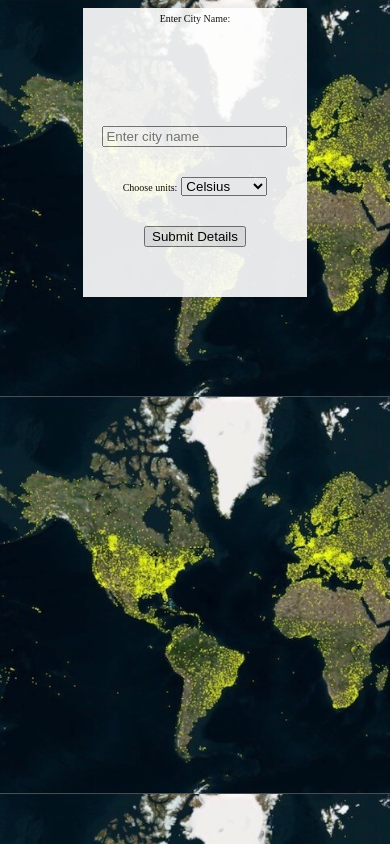
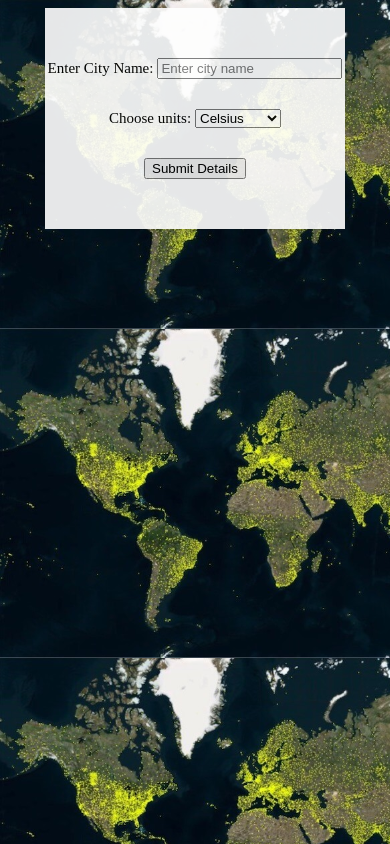
Before and after one commit to karthik-924/weather-report, a website: page index.html in a window 390 px wide. Drawn offline with Linux system fonts and the light colour scheme.

Commit message:
changes_in_css

```diff
--- a/index.css
+++ b/index.css
@@ -63,7 +63,7 @@ label{
         font-size: medium;
     }
     .detailsviewer{
-        width: 60%;
+        width: 80%;
     }
     #temperature{
         font-size: 35px;
@@ -74,9 +74,12 @@ label{
     #images{
         margin-bottom: 100px;
     }
-}
-@media  screen and (max-width:500px) {
-    label{
-        font-size: 10px;
+    #cityname{
+        margin-top: 50px;
     }
 }
+@media  screen and (max-width:600px) {
+    label{
+        font-size: 15px;
+    }
+}
```
